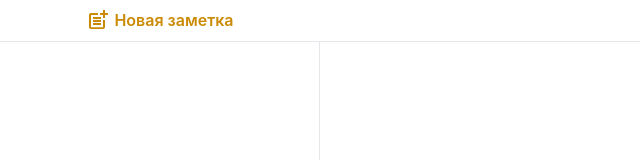
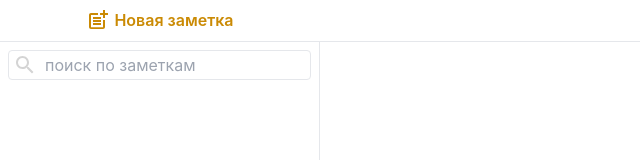
Before and after one commit to kulakovd/notes-app, a React (Create React App) app: page / in a window 1280 px wide. Shown: the top 160 px of the page, without its empty margins (0-640 px from the left). Built offline with nearby package versions, Linux system fonts and the light colour scheme.

Commit message:
Add search

```diff
--- a/src/app/notesRepositry.ts
+++ b/src/app/notesRepositry.ts
@@ -2,6 +2,7 @@ import { Note, NoteWithFullText } from '../domain/note';
 
 export interface NotesRepository {
   list(): Promise<Note[]>;
+  search(str: string): Promise<Note[]>;
   get(id: string): Promise<NoteWithFullText | undefined>;
   save(note: NoteWithFullText): Promise<void>;
   delete(id: string): Promise<void>;
--- a/src/app/notesSlice.ts
+++ b/src/app/notesSlice.ts
@@ -43,9 +43,15 @@ export const deleteNoteAction = createAsyncThunk<void, string, ThunkApi>(
   async (id, { extra }) => extra.notesRepo.delete(id),
 );
 
-export const loadNotesAction = createAsyncThunk<Note[], void, ThunkApi>(
+export const loadNotesAction = createAsyncThunk<Note[], string | undefined, ThunkApi>(
   'notes/load-async',
-  async (_, { extra }) => extra.notesRepo.list(),
+  async (arg, { extra }) => {
+    if (arg != null) {
+      return extra.notesRepo.search(arg);
+    } else {
+      return extra.notesRepo.list();
+    }
+  },
 );
 
 type UpdateNoteResult = Note;
--- a/src/components/NotesList/index.tsx
+++ b/src/components/NotesList/index.tsx
@@ -7,6 +7,7 @@ import { Button } from '../Button';
 import { ReactComponent as AddNoteIcon } from '../../icons/add-note.svg'
 import { createNoteAction, loadNotesAction } from '../../app/notesSlice';
 import { useNavigate } from 'react-router-dom';
+import { SearchBox } from '../SearchBox';
 
 export const NotesList: React.FC = () => {
   const query = useQuery();
@@ -37,6 +38,9 @@ export const NotesList: React.FC = () => {
       )}
     >
       <div className="p-2 border-r h-full overflow-y-auto dark:bg-neutral-700 dark:border-gray-900">
+        <div className="mb-2">
+          <SearchBox />
+        </div>
         {notes.map((note, i) => (
           <NotesListItem
             key={note.id}
--- /dev/null
+++ b/src/components/SearchBox/index.tsx
@@ -0,0 +1,33 @@
+import React, { ChangeEvent, useCallback } from 'react';
+import { useAppDispatch } from '../../app/hooks';
+import { loadNotesAction } from '../../app/notesSlice';
+import { throttle } from '../../helpers/throttle';
+import { ReactComponent as SearchIcon } from '../../icons/search.svg';
+
+export const SearchBox: React.FC = () => {
+  const dispatch = useAppDispatch();
+
+  const handleInput = useCallback(
+    throttle((e: ChangeEvent<HTMLInputElement>) => {
+      const v = e.target.value;
+      dispatch(loadNotesAction(v));
+    }, 100),
+    [dispatch],
+  );
+
+  return (
+    <div className="flex items-center rounded focus-within:outline focus-within:outline-2 focus-within:outline-yellow-300 bg-white border dark:bg-neutral-800 dark:border-neutral-600 dark:focus-within:outline-yellow-600">
+      <span className="text-2xl ml-1 text-neutral-300 dark:text-neutral-500">
+        <SearchIcon />
+      </span>
+      <input
+        className="w-full px-2 py-0.5 focus:outline-none bg-transparent"
+        type="text"
+        name="search"
+        placeholder="поиск по заметкам"
+        autoComplete="none"
+        onChange={handleInput}
+      />
+    </div>
+  );
+}
--- a/src/repository/notes.ts
+++ b/src/repository/notes.ts
@@ -1,6 +1,6 @@
 import Dexie from 'dexie';
 import { NotesRepository } from '../app/notesRepositry';
-import { NoteWithFullText } from '../domain/note';
+import { Note, NoteWithFullText } from '../domain/note';
 
 class NotesDatabase extends Dexie {
   notes!: Dexie.Table<NoteWithFullText, string>;
@@ -15,13 +15,22 @@ class NotesDatabase extends Dexie {
 
 const db = new NotesDatabase();
 
+function mapNotes(notes: NoteWithFullText[]): Note[] {
+  return notes.map((note) => {
+    const { id, date, textBeginning, title } = note;
+    return { id, date: date.toISOString(), title, textBeginning };
+  })
+};
+
 export const notesRepo: NotesRepository = {
   async list() {
     const notes = await db.notes.reverse().sortBy('date');
-    return notes.map((note) => {
-      const { id, date, textBeginning, title } = note;
-      return { id, date: date.toISOString(), title, textBeginning };
-    });
+    return mapNotes(notes);
+  },
+  async search(searchStr) {
+    const regex = new RegExp(searchStr, 'i');
+    const notes = await db.notes.filter((note) => regex.test(note.text)).reverse().sortBy('date');
+    return mapNotes(notes);
   },
   async get(id) {
     return db.notes.where('id').equals(id).last();
```
Also changed, not shown: src/icons/search.svg (added).
